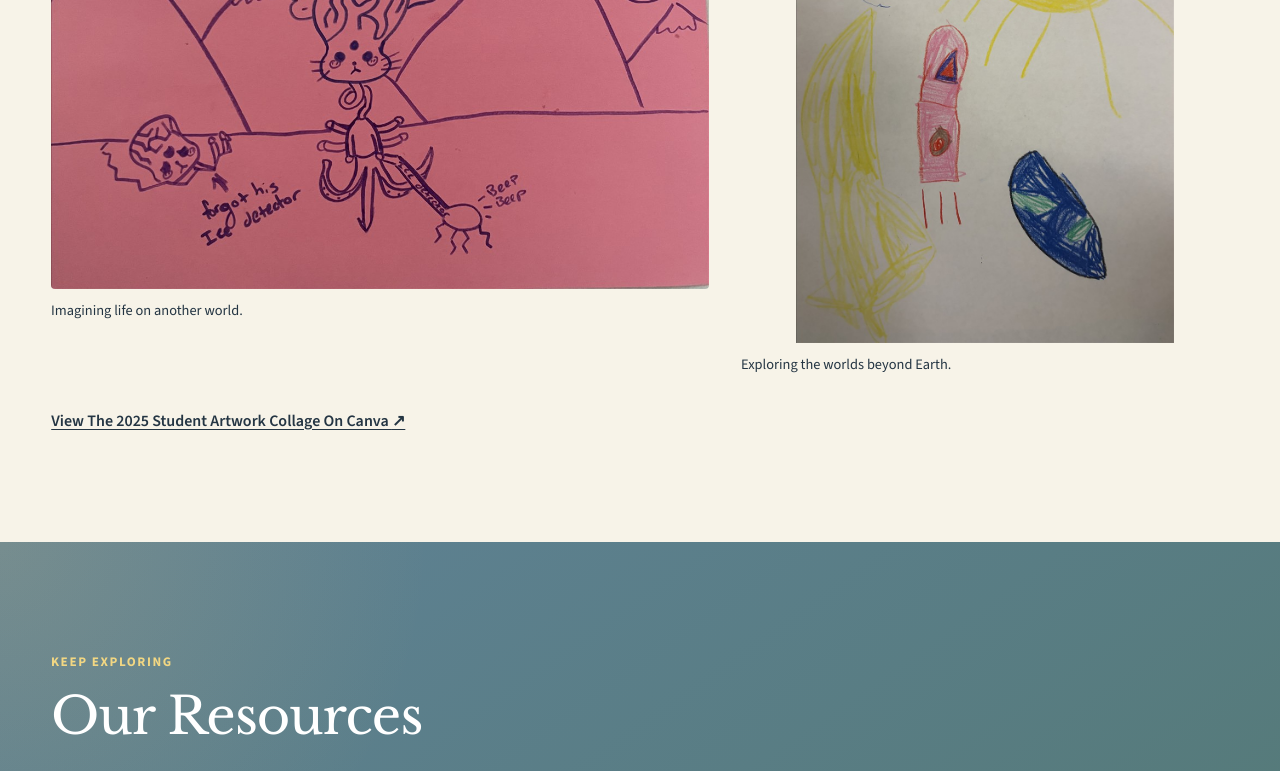
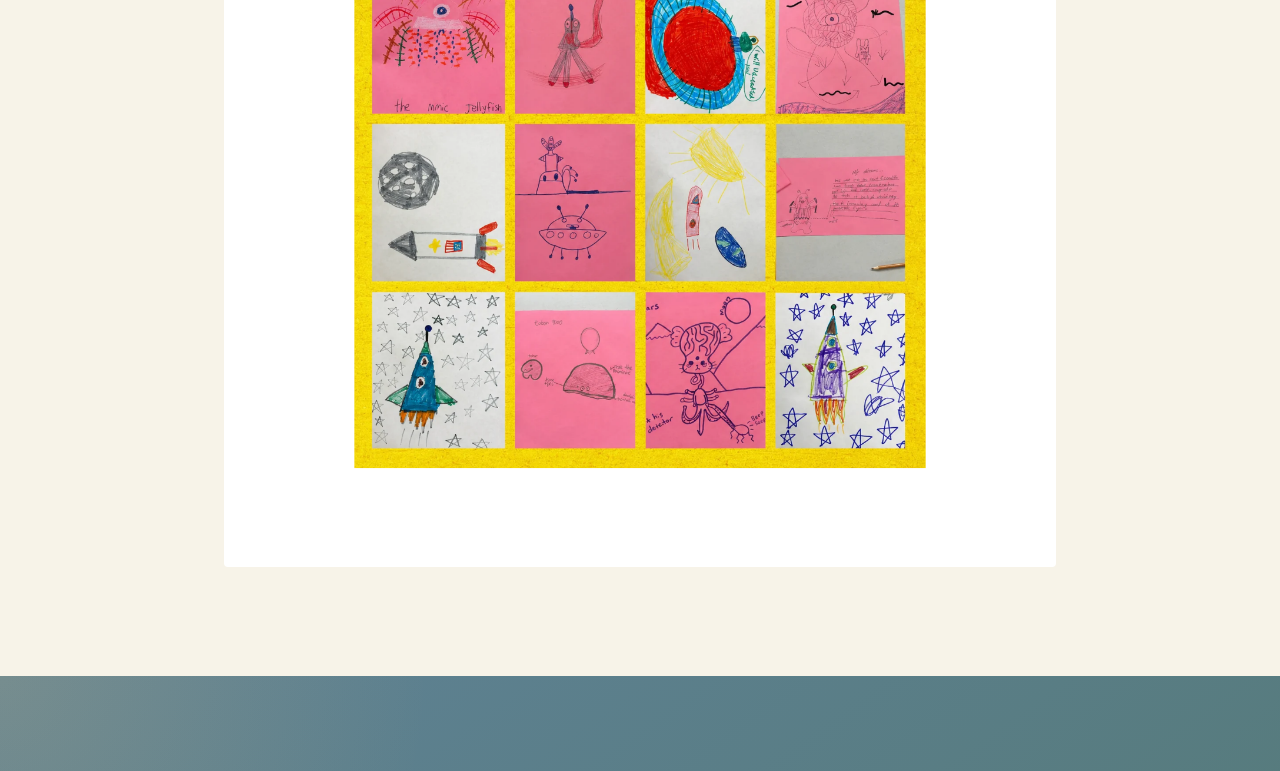
Before and after one commit to JLA30000/Earth_and_Beyond, a React (Vite) app: page /initiatives in a window 1280 px wide. Shown: the part 4440-5211 px from the top of the page. Built offline with nearby package versions, Linux system fonts and the light colour scheme.

Commit message:
Add the 2025 workshop collage

```diff
--- a/src/index.css
+++ b/src/index.css
@@ -914,16 +914,27 @@ button:focus-visible {
 
 .archive-gallery {
   display: grid;
-  grid-template-columns: 1.35fr 1fr;
-  gap: 2rem;
-  align-items: center;
+  grid-template-columns: minmax(0, 1fr);
+  justify-items: center;
+}
+
+.archive-gallery__collage {
+  width: min(100%, 52rem);
+  aspect-ratio: 1.13;
+  overflow: hidden;
+  border-radius: 4px;
 }
 
 .archive-gallery img {
   width: 100%;
-  max-height: 32rem;
-  object-fit: contain;
-  border-radius: 4px;
+  height: 100%;
+  object-fit: cover;
+  object-position: center 50%;
+}
+
+.archive-gallery__collage figcaption {
+  margin-top: 0;
+  padding-top: 0.7rem;
 }
 
 .archive-link {
--- a/src/pages/Initiatives.jsx
+++ b/src/pages/Initiatives.jsx
@@ -1,7 +1,6 @@
 import PageHero from '../components/PageHero';
 import { useScrollAnimation } from '../hooks/useScrollAnimation';
 import alienDrawing from '../pictures/workshop-2025-alien.jpg';
-import spaceDrawing from '../pictures/workshop-2025-space.jpg';
 import agencyMessages from '../pictures/agency-cards-messages.jpg';
 import agencyArt from '../pictures/agency-cards-art.jpg';
 import satellite from '../pictures/diy-satellite.jpg';
@@ -10,6 +9,7 @@ import smores from '../pictures/solar-oven-smores.jpg';
 import dannysPlace from '../pictures/dannys-place.jpg';
 import spaceApps from '../pictures/nasa-space-apps.jpg';
 import solarSystem from '../pictures/solar-system-map.jpg';
+import workshopCollage from '../pictures/workshop-2025-collage.png';
 
 const initiativesHeroImage =
   'https://images.unsplash.com/photo-1466611653911-95081537e5b7?auto=format&fit=crop&w=1800&q=80';
@@ -117,10 +117,11 @@ export default function Initiatives() {
             <p className="section-intro">Students from our 2025 workshops drew their visions of extraterrestrial life before an interactive lesson about life on other planets.</p>
           </header>
           <div className="archive-gallery">
-            <figure className="fade-in-up"><img src={alienDrawing} alt="A student's imagined Martian creatures among mountains and moons" loading="lazy" /><figcaption>Imagining life on another world.</figcaption></figure>
-            <figure className="fade-in-up"><img src={spaceDrawing} alt="A student's drawing of a rocket traveling between Earth and the Sun" loading="lazy" /><figcaption>Exploring the worlds beyond Earth.</figcaption></figure>
+            <figure className="archive-gallery__collage fade-in-up">
+              <img src={workshopCollage} alt="A collage of students’ drawings imagining extraterrestrial life, including aliens, planets, and rockets." loading="lazy" width="1414" height="2000" />
+              <figcaption>Students&rsquo; visions of extraterrestrial life, drawn before an interactive lesson on life on other planets.</figcaption>
+            </figure>
           </div>
-          <a className="text-link archive-link" href="https://canva.link/uxrw1733n49i49y" target="_blank" rel="noreferrer">View The 2025 Student Artwork Collage On Canva <span aria-hidden="true">↗</span></a>
         </div>
       </section>
 
```
Also changed, not shown: src/pictures/workshop-2025-collage.png (added).
